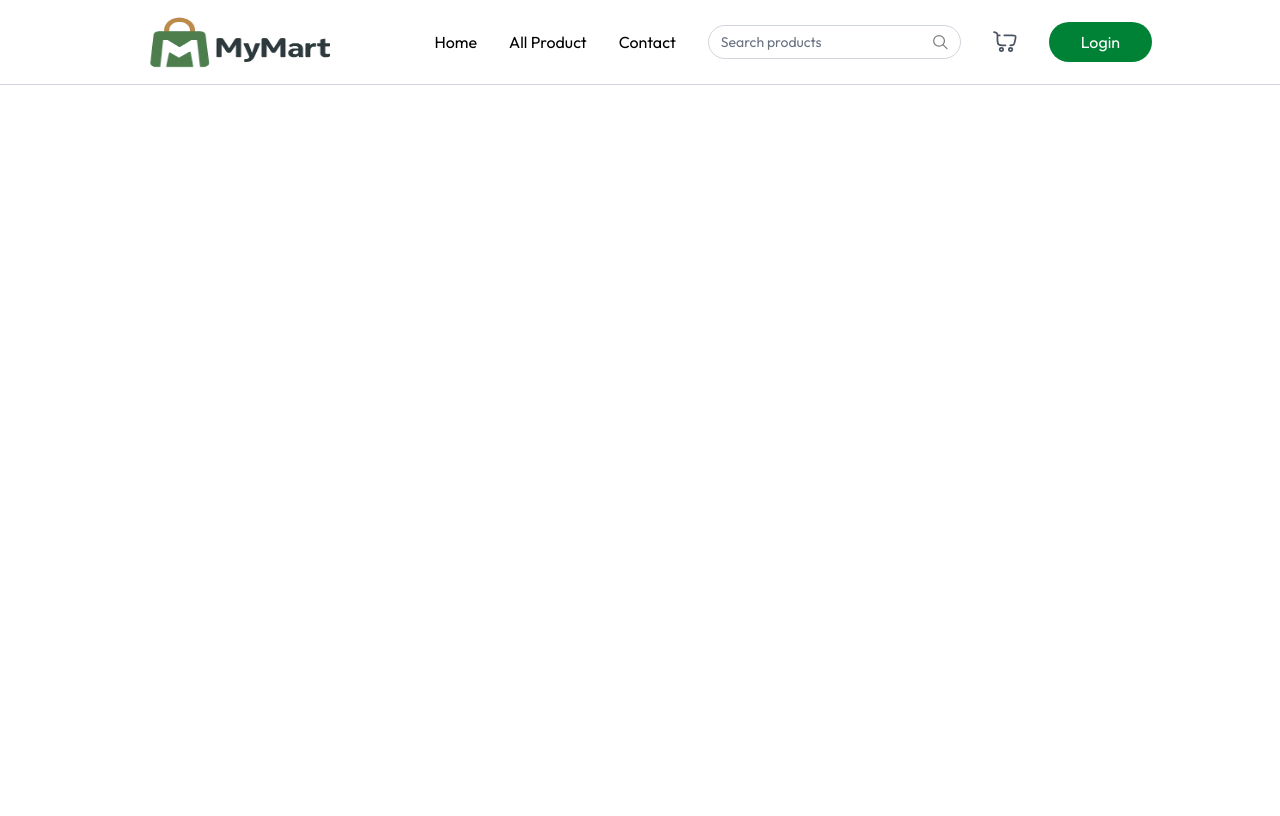
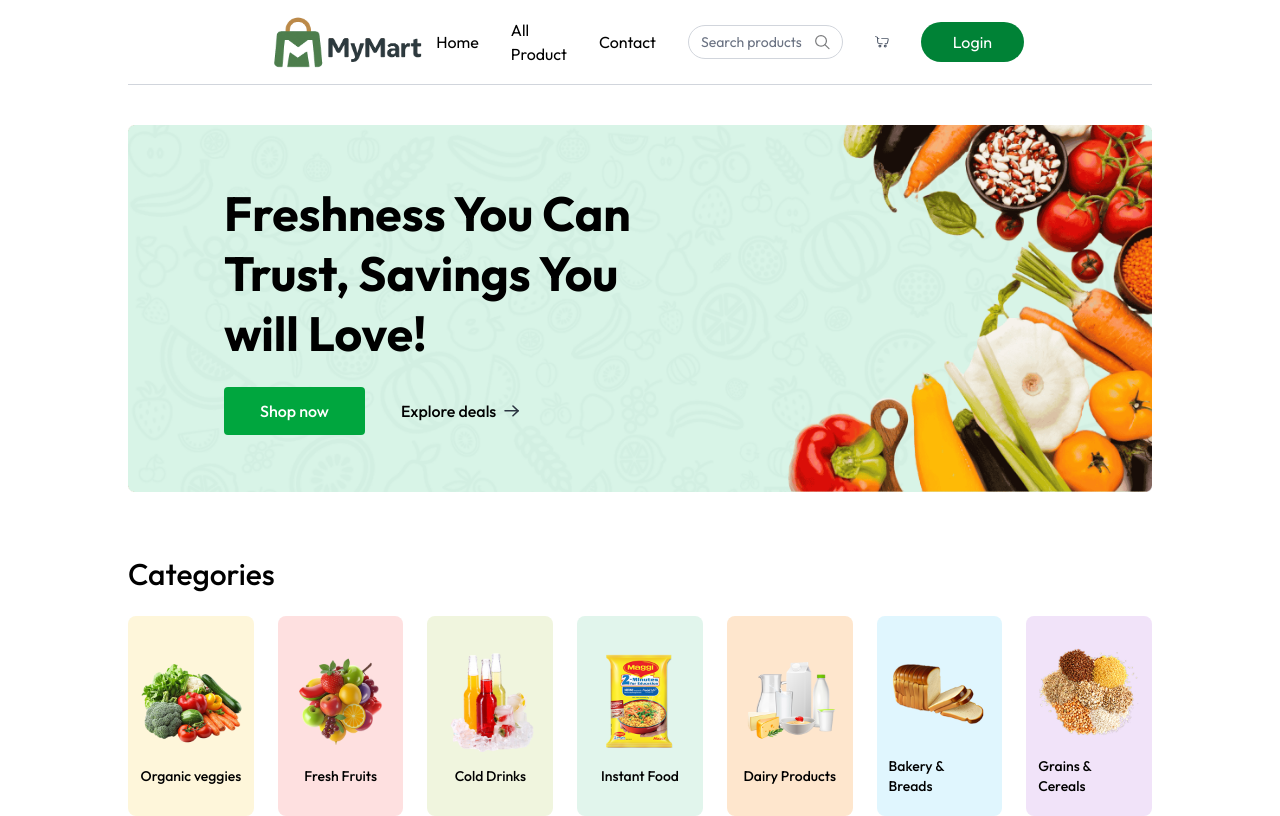
Before and after one commit to VikasKumar281/MyMart, a React (Vite) app in the folder client/: page / in a window 1280 px wide. Built offline with nearby package versions, Linux system fonts and the light colour scheme.

Commit message:
created categories and banner section in Home page

```diff
--- a/client/index.html
+++ b/client/index.html
@@ -2,7 +2,7 @@
 <html lang="en">
   <head>
     <meta charset="UTF-8" />
-    <link rel="icon" type="image/svg+xml" href="/favicon.png" />
+    <link rel="icon" type="image/svg+xml" href="/favicon1.png" />
     <meta name="viewport" content="width=device-width, initial-scale=1.0" />
     <title>MyMart</title>
   </head>
--- a/client/src/App.jsx
+++ b/client/src/App.jsx
@@ -1,10 +1,20 @@
 import React from 'react'
 import Navbar from './components/Navbar'
+import { Route, Routes, useLocation } from 'react-router-dom';
+import Home from './pages/Home';
 
 const App = () => {
+  const isSellerPath = useLocation().pathname.includes("seller");
   return (
-    <div>
-      <Navbar/>
+    <div className={`${isSellerPath ? "" : "px-6 md:px-16 lg:px-24 xl:px-32"}`}>
+
+      {isSellerPath ? null : <Navbar/>}
+
+      <div >
+        <Routes>
+          <Route path='/' element={<Home/>} />
+        </Routes>
+      </div>
     </div>
   )
 }
--- /dev/null
+++ b/client/src/components/MainBanner.jsx
@@ -0,0 +1,54 @@
+import React from "react";
+import { assets } from "../assets/assets";
+import { Link } from "react-router-dom";
+
+const MainBanner = () => {
+  return (
+    <div className="relative">
+      <img
+        src={assets.main_banner_bg}
+        alt="banner"
+        className="w-full hidden md:block"
+      />
+      <img
+        src={assets.main_banner_bg_sm}
+        alt="banner"
+        className="w-full md:hidden"
+      />
+
+      <div className="absolute inset-0 flex flex-col items-center md:items-start justify-end md:justify-center pb-24 md:pb-0 px-4 md:pl-18 lg:pl-24">
+        <h1 className="text-3xl md:text-4xl lg:text-5xl font-bold text-center md:text-left max-w-72 md:max-w-80 lg:max-w-105 leading-tight lg:leading-15">
+          Freshness You Can Trust, Savings You will Love!{" "}
+        </h1>
+
+        <div className="flex items-center mt-6 font-medium">
+          <Link
+            to={"/products"}
+            className="group flex items-center gap-2 px-7 md:px-9 py-3 bg-green-600 hover:bg-primary-dull transition rounded text-white cursor-pointer"
+          >
+            Shop now
+            <img
+              className="md:hidden transition group-focus:translate-x-1"
+              src={assets.white_arrow_icon}
+              alt="arrow"
+            />
+          </Link>
+
+          <Link
+            to={"/products"}
+            className="group hidden md:flex items-center gap-2 px-9 py-3 cursor-pointer"
+          >
+            Explore deals
+            <img
+              className="transition group-hover:translate-x-1"
+              src={assets.black_arrow_icon}
+              alt="arrow"
+            />
+          </Link>
+        </div>
+      </div>
+    </div>
+  );
+};
+
+export default MainBanner;
--- /dev/null
+++ b/client/src/components/categories.jsx
@@ -0,0 +1,34 @@
+import React from 'react'
+import { categories } from '../assets/assets'
+import { useAppContext } from '../context/AppContext'
+
+const Categories = () => {
+
+    const {navigate} = useAppContext()
+
+  return (
+    <div className='mt-16'>
+      <p className='text-2xl md:text-3xl font-medium'>Categories</p>
+      <div className='grid grid-cols-2 sm:grid-cols-3 md:grid-cols-5 lg:grid-cols-6 xl:grid-cols-7 mt-6 gap-6'>
+
+        {categories.map((category, index)=>(
+            <div key={index} className='group cursor-pointer py-5 px-3 gap-2 rounded-lg flex flex-col justify-center items-center'
+            style={{backgroundColor: category.bgColor}}
+            onClick={()=>{
+                navigate(`/products/${category.path.toLowerCase()}`);
+                scrollTo(0,0)
+            }}
+            >
+                <img src={category.image} alt={category.text} className='group-hover:scale-108 transition max-w-28'/>
+                <p className='text-sm font-medium'>{category.text}</p>
+            </div>
+
+        ))}
+
+
+      </div>
+    </div>
+  )
+}
+
+export default Categories;
--- /dev/null
+++ b/client/src/pages/Home.jsx
@@ -0,0 +1,14 @@
+import React from 'react'
+import MainBanner from '../components/MainBanner'
+import Categories from '../components/categories'
+
+const Home = () => {
+  return (
+    <div className='mt-10'>
+      <MainBanner />
+      <Categories/>
+    </div>
+  )
+}
+
+export default Home
```
Also changed, not shown: client/public/favicon.png (deleted), client/public/favicon1.png (added).
